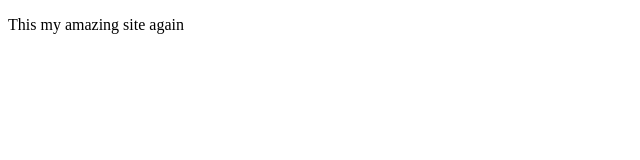
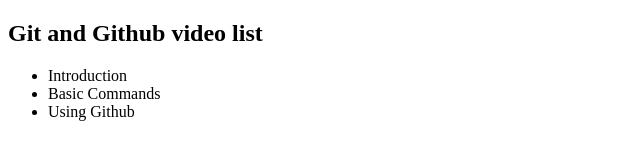
Before and after one commit to abolkog/git_tutorial, a plain HTML site: page index.html in a window 1280 px wide. Shown: the whole page, without its empty margins (0-640 px from the left). Drawn offline with Linux system fonts and the light colour scheme.

Commit message:
Update README and index page

```diff
--- a/index.html
+++ b/index.html
@@ -6,8 +6,14 @@
   </head>
   <body>
 
-  <p>This my amazing site again</a>
-
+  <section>
+    <h1>Git and Github video list</h1>
+    <ul>
+      <li>Introduction</li>
+      <li>Basic Commands</li>
+      <li>Using Github</li>
+    </ul>
+  </section>
 
   </body>
 </html>
```
Also changed, not shown: 2 other files.
